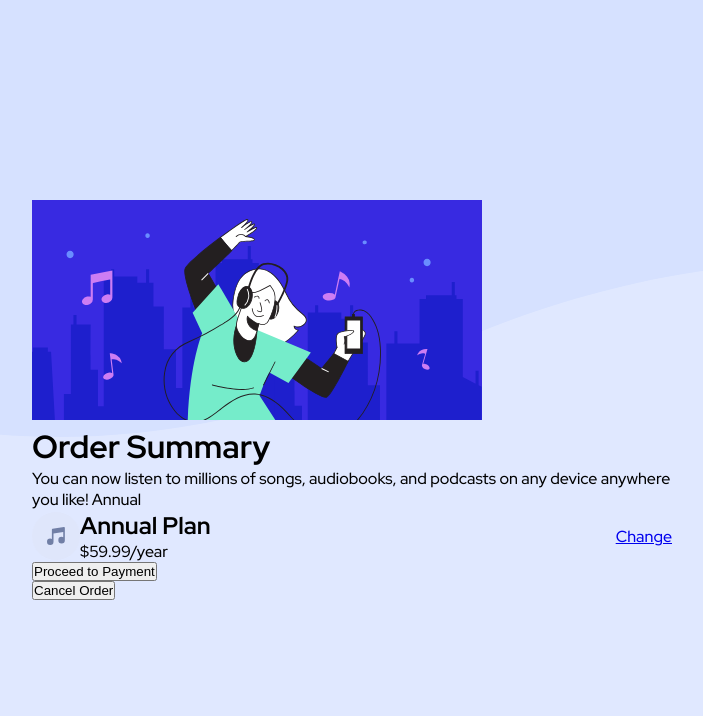
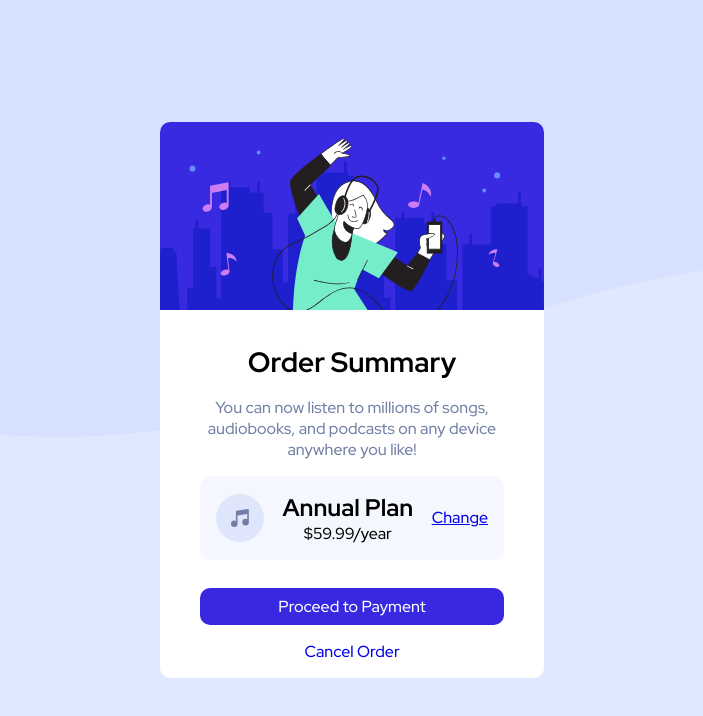
Before and after one commit to nkriedner/order-summary-challenge, a plain HTML site: page index.html in a window 1280 px wide. Shown: the whole page, without its empty margins (288-991 px from the left). Drawn offline with Linux system fonts and the light colour scheme.

Commit message:
Style and align main part raw

```diff
--- a/index.html
+++ b/index.html
@@ -25,7 +25,6 @@
                 <h1>Order Summary</h1>
                 <p>
                     You can now listen to millions of songs, audiobooks, and podcasts on any device anywhere you like!
-                    Annual
                 </p>
                 <div class="order-plan">
                     <img src="images/icon-music.svg" alt="Music Icon" />
@@ -35,8 +34,8 @@
                     </div>
                     <a href="#">Change</a>
                 </div>
-                <button class="proceed-btn">Proceed to Payment</button>
-                <button class="cancel-btn">Cancel Order</button>
+                <a href="#" class="btn btn-proceed">Proceed to Payment</a>
+                <a href="#" class="btn btn-cancel">Cancel Order</a>
             </main>
         </div>
 
--- a/styles.css
+++ b/styles.css
@@ -26,21 +26,56 @@ body {
 }
 
 .card-container {
-    width: 50%;
+    width: 30%;
     display: flex;
     flex-direction: column;
+    background-color: #fff;
+    border-radius: 10px;
+    overflow: hidden;
+    text-align: center;
 }
 
+header img {
+    width: 100%;
+    margin-bottom: 1.75rem;
+}
+
+main {
+    padding: 0 2.5rem;
+}
+
+main h1 {
+    font-size: 1.75rem;
+}
+
+main p {
+    padding: 1rem 0;
+    color: var(--color-desaturated-blue);
+}
 .order-plan {
     display: flex;
     justify-content: space-between;
     align-items: center;
+    background-color: var(--color-very-pale-blue);
+    border-radius: 10px;
+    padding: 1rem;
+    margin-bottom: 1.75rem;
 }
 
 .order-plan-annual {
     flex: 1;
 }
 
-button {
+.btn {
     display: block;
+    width: 100%;
+    margin-bottom: 1rem;
+    text-decoration: none;
 }
+
+.btn-proceed {
+    background-color: var(--color-bright-blue);
+    color: #fff;
+    padding: 0.5rem 2rem;
+    border-radius: 10px;
+}
```
